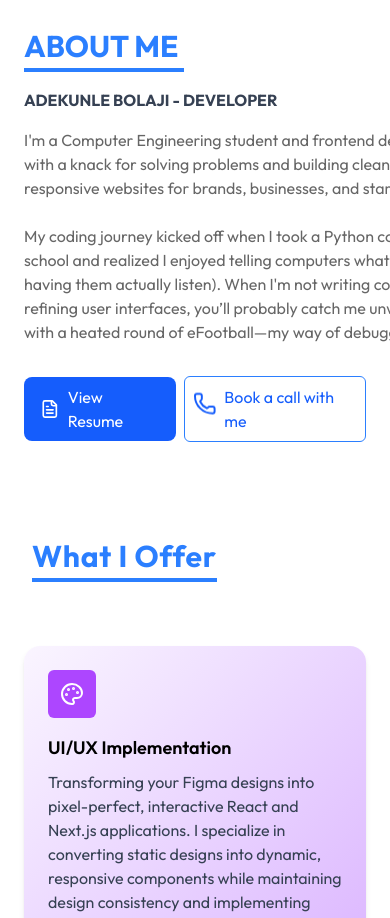
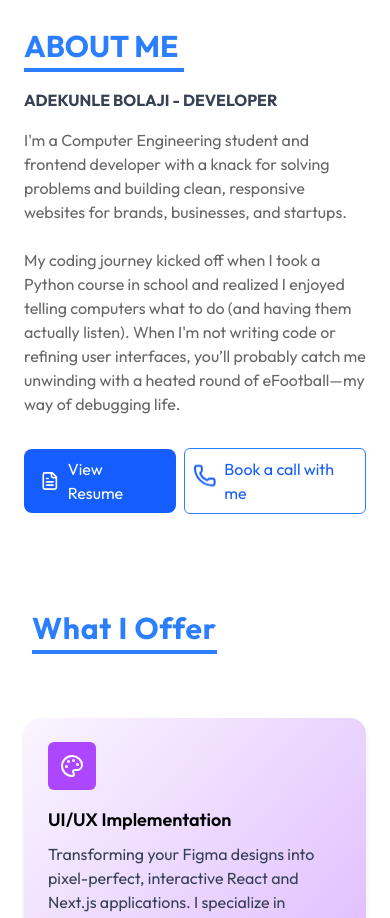
Before and after one commit to BEEJAYOFGOD/portfolio, a React (Vite) app: page / in a window 390 px wide. Shown: the part 960-1878 px from the top of the page. Built offline with nearby package versions, Linux system fonts and the light colour scheme.

Commit message:
removed about me overflow

```diff
--- a/src/pages/Portfolio.jsx
+++ b/src/pages/Portfolio.jsx
@@ -529,7 +529,7 @@ const Portfolio = () => {
                             </p>
                         </div>
 
-                        <p className="md:mt-8 mt-4 w-md opacity-60">
+                        <p className="md:mt-8 mt-4 md:w-md text-left opacity-60">
                             I'm a Computer Engineering student and frontend
                             developer with a knack for solving problems and
                             building clean, responsive websites for brands,
```
